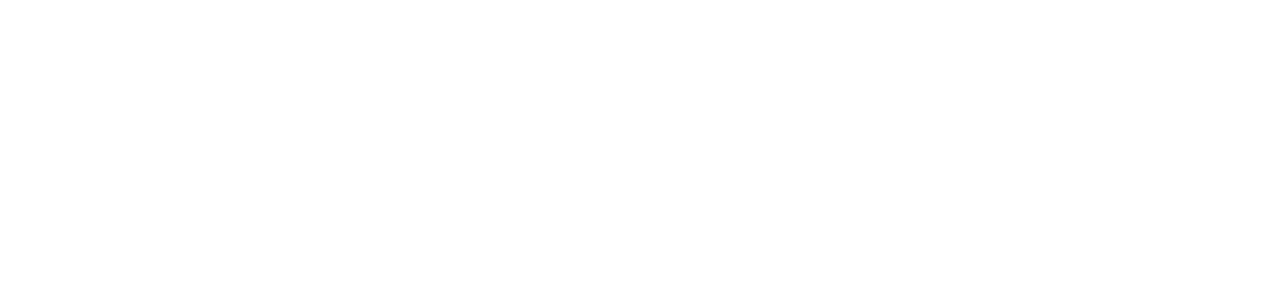
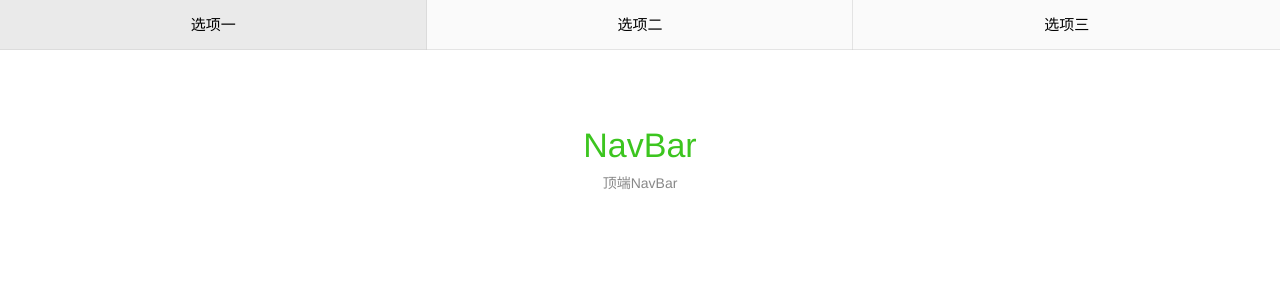
Before and after one commit to jessemao/VweUI, a Vue app: page /navbar in a window 1280 px wide. Shown: the top 300 px of the page. Built offline with nearby package versions, Linux system fonts and the light colour scheme.

Commit message:
added navbar

```diff
--- /dev/null
+++ b/src/components/navbar.vue
@@ -0,0 +1,44 @@
+<template>
+  <div class="weui-tab">
+    <div class="weui-navbar">
+      <div v-for="(value, key) in tabs"
+        class="weui-navbar__item"
+        :class="{'weui-bar__item_on': active === key}"
+        @click="onClick(key)"
+      >
+        {{value}}
+      </div>
+    </div>
+    <div class="weui-tab__panel">
+      {{panelContent}}
+      <slot></slot>
+    </div>
+  </div>
+</template>
+
+<script>
+export default {
+  props: {
+    tabs: {
+      type: [Object, Array],
+      default: {
+        0: 'Tab1',
+        1: 'Tab2',
+        3: 'Tab3'
+      }
+    },
+    active: {
+      type: [String, Number],
+      default: '0'
+    },
+    pageContent: {
+      type: String
+    }
+  },
+  methods: {
+    onClick: function (key) {
+      this.$emit('change', key)
+    }
+  }
+}
+</script>
--- /dev/null
+++ b/src/example/navbar.vue
@@ -0,0 +1,35 @@
+<template>
+  <div class="page navbar">
+    <weui-navbar :tabs="tabs" :active="activeTab" @change="handleChange">
+      <div class="page__header">
+        <h1 class="header__title">NavBar</h1>
+        <p class="header__desc">顶端NavBar</p>
+      </div>
+    </weui-navbar>
+  </div>
+</template>
+
+<script>
+import NavBar from 'components/navbar'
+
+export default {
+  data () {
+    return {
+      tabs: {
+        0: '选项一',
+        1: '选项二',
+        2: '选项三'
+      },
+      activeTab: '0'
+    }
+  },
+  methods: {
+    handleChange: function (key) {
+      this.activeTab = key
+    }
+  },
+  components: {
+    'weui-navbar': NavBar
+  }
+}
+</script>
--- a/src/main.js
+++ b/src/main.js
@@ -8,6 +8,7 @@ import Message from './example/message'
 import MessageSuccess from './example/message_success'
 import MessageFail from './example/message_fail'
 import Toast from './example/toast'
+import NavBar from './example/navbar'
 import './assets/style/weui.css'
 import './assets/style/main.css'
 
@@ -21,6 +22,7 @@ const routes = [
   { path: '/message_success', component: MessageSuccess },
   { path: '/message_fail', component: MessageFail },
   { path: '/toast', component: Toast },
+  { path: '/navbar', component: NavBar },
   { path: '/', component: App }
 ]
 
```
